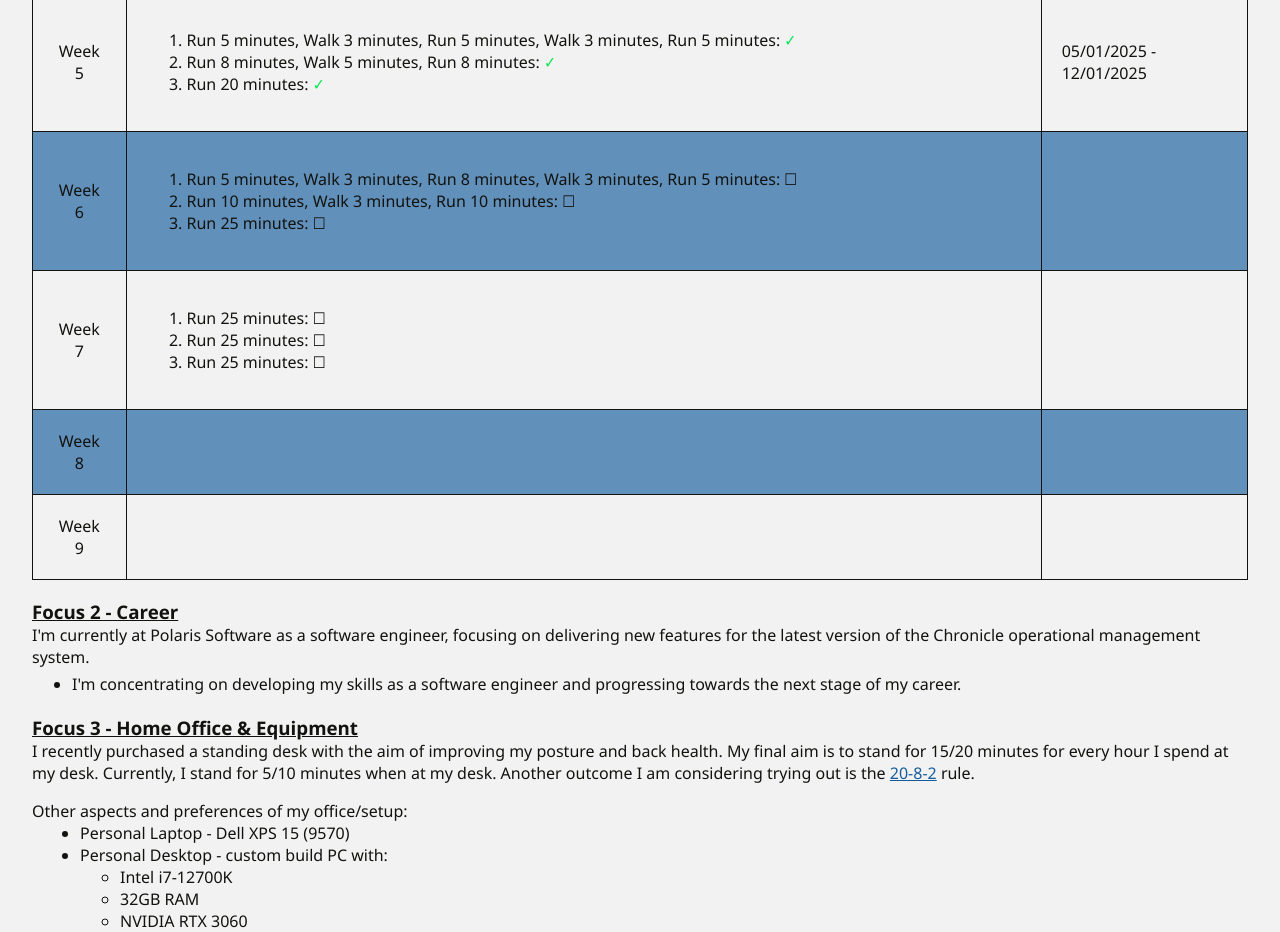
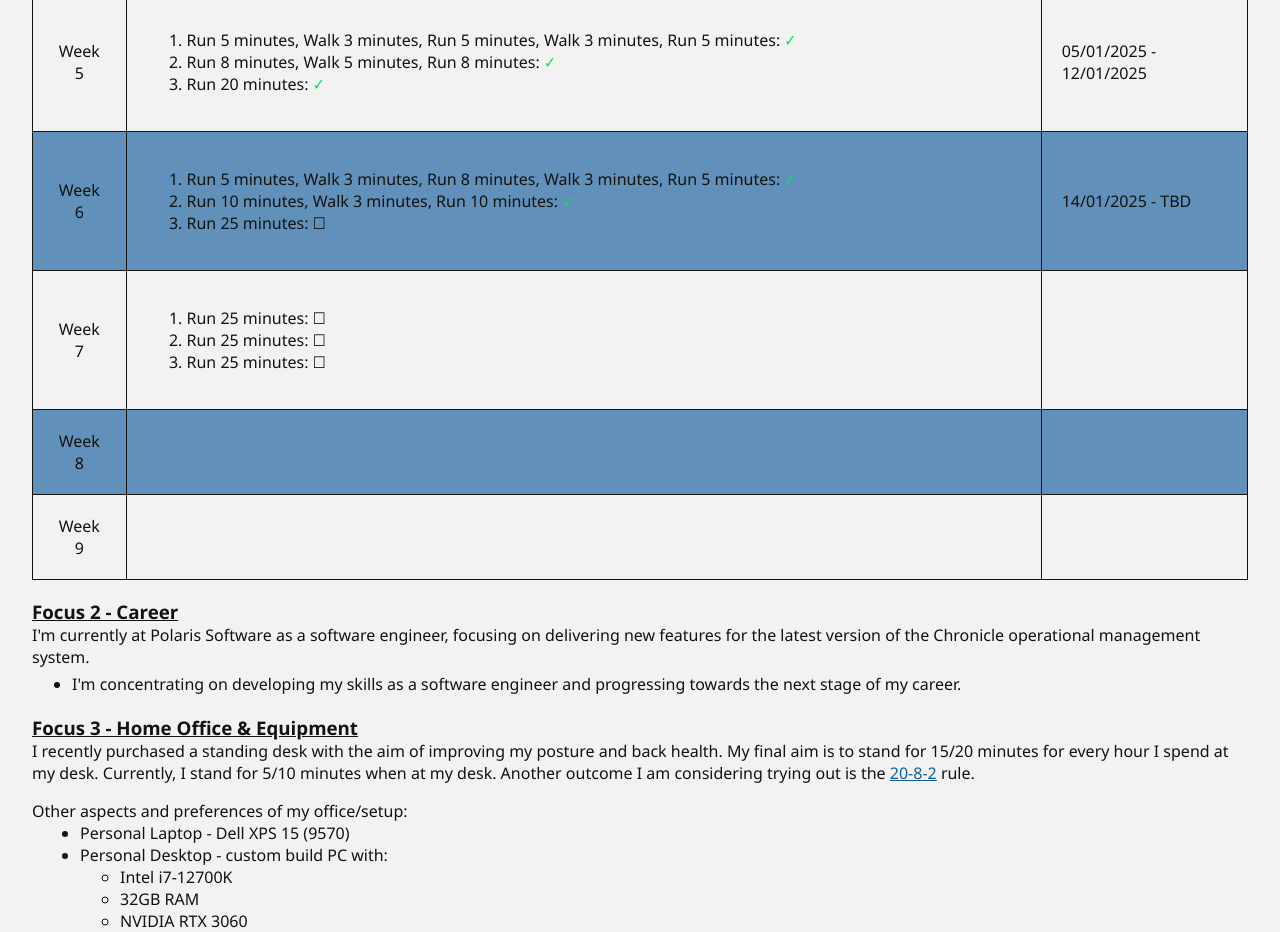
Before and after one commit to JoeSheen/JoeSheen.github.io, an Astro site: page /now in a window 1280 px wide. Shown: the part 1060-1992 px from the top of the page. Built offline with nearby package versions, Linux system fonts and the light colour scheme; Astro itself is replaced by a stand-in of ours.

Commit message:
updated astro dependency

```diff
--- a/package.json
+++ b/package.json
@@ -10,8 +10,8 @@
     "astro": "astro"
   },
   "dependencies": {
-    "astro": "^4.16.5",
     "@astrojs/check": "^0.9.4",
+    "astro": "^5.1.7",
     "typescript": "^5.6.3"
   }
 }
--- a/src/pages/index.astro
+++ b/src/pages/index.astro
@@ -29,7 +29,6 @@ import Navigation from "../components/Navigation.astro"
 						<li>Angular</li>
 						<li>Go</li>
 						<li>Python</li>
-						<li>Rust</li>
 						<li>Testing</li>
 						<li>Cyber Security</li>
 						<li>Automation</li>
--- a/src/pages/now.astro
+++ b/src/pages/now.astro
@@ -84,12 +84,12 @@ import Navigation from '../components/Navigation.astro';
                         <td class="week">Week 6</td>
                         <td>
                             <ol>
-                                <li>Run 5 minutes, Walk 3 minutes, Run 8 minutes, Walk 3 minutes, Run 5 minutes: <span class="ballot-box">&#x2610;</span></li>
-                                <li>Run 10 minutes, Walk 3 minutes, Run 10 minutes: <span class="ballot-box">&#x2610;</span></li>
+                                <li>Run 5 minutes, Walk 3 minutes, Run 8 minutes, Walk 3 minutes, Run 5 minutes: <span class="check-mark">&#10003;</span></li>
+                                <li>Run 10 minutes, Walk 3 minutes, Run 10 minutes: <span class="check-mark">&#10003;</span></li>
                                 <li>Run 25 minutes: <span class="ballot-box">&#x2610;</span></li>
                             </ol>
                         </td>
-                        <td></td>
+                        <td>14/01/2025 - TBD</td>
                     </tr>
                     <tr>
                         <td class="week">Week 7</td>
```
Also changed, not shown: 1 other file.
